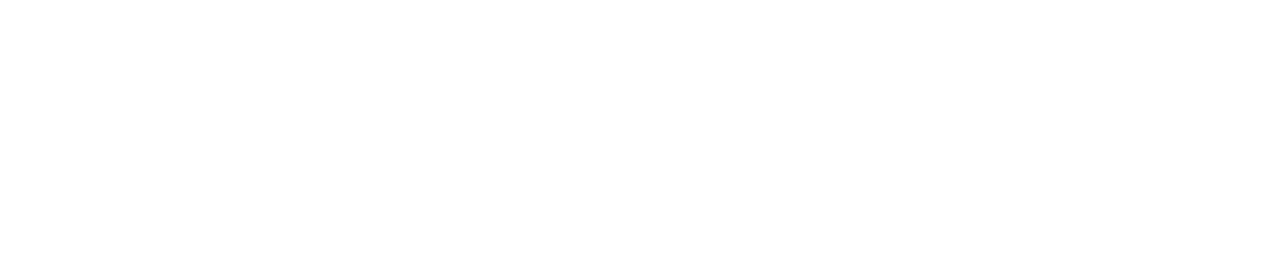
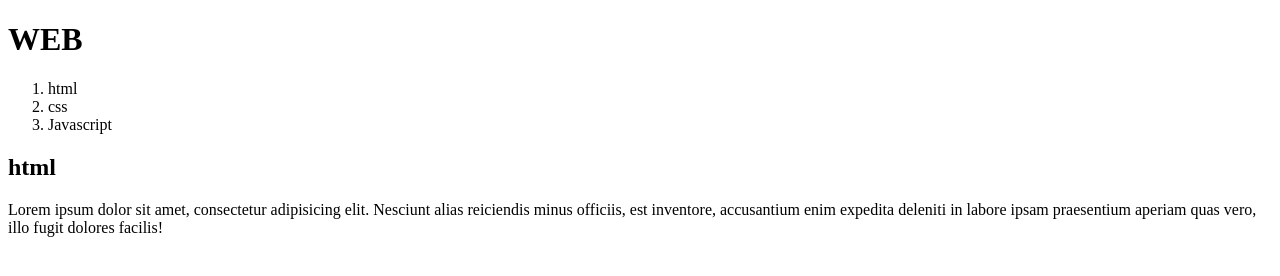
Before and after one commit to trander/node, a plain HTML site: page index.html in a window 1280 px wide. Drawn offline with Linux system fonts and the light colour scheme.

Commit message:
html set up

```diff
--- a/index.html
+++ b/index.html
@@ -1 +1,17 @@
-<html></html>
+<!DOCTYPE html>
+<html>
+    <head>
+        <title>WEB</title>
+        <meta charset="utf-8">
+    </head>
+    <body>
+        <h1>WEB</h1>
+        <ol>
+            <li>html</li>
+            <li>css</li>
+            <li>Javascript</li>
+        </ol>
+        <h2>html</h2>
+        <p>Lorem ipsum dolor sit amet, consectetur adipisicing elit. Nesciunt alias reiciendis minus officiis, est inventore, accusantium enim expedita deleniti in labore ipsam praesentium aperiam quas vero, illo fugit dolores facilis!</p>
+    </body>
+</html>
```
